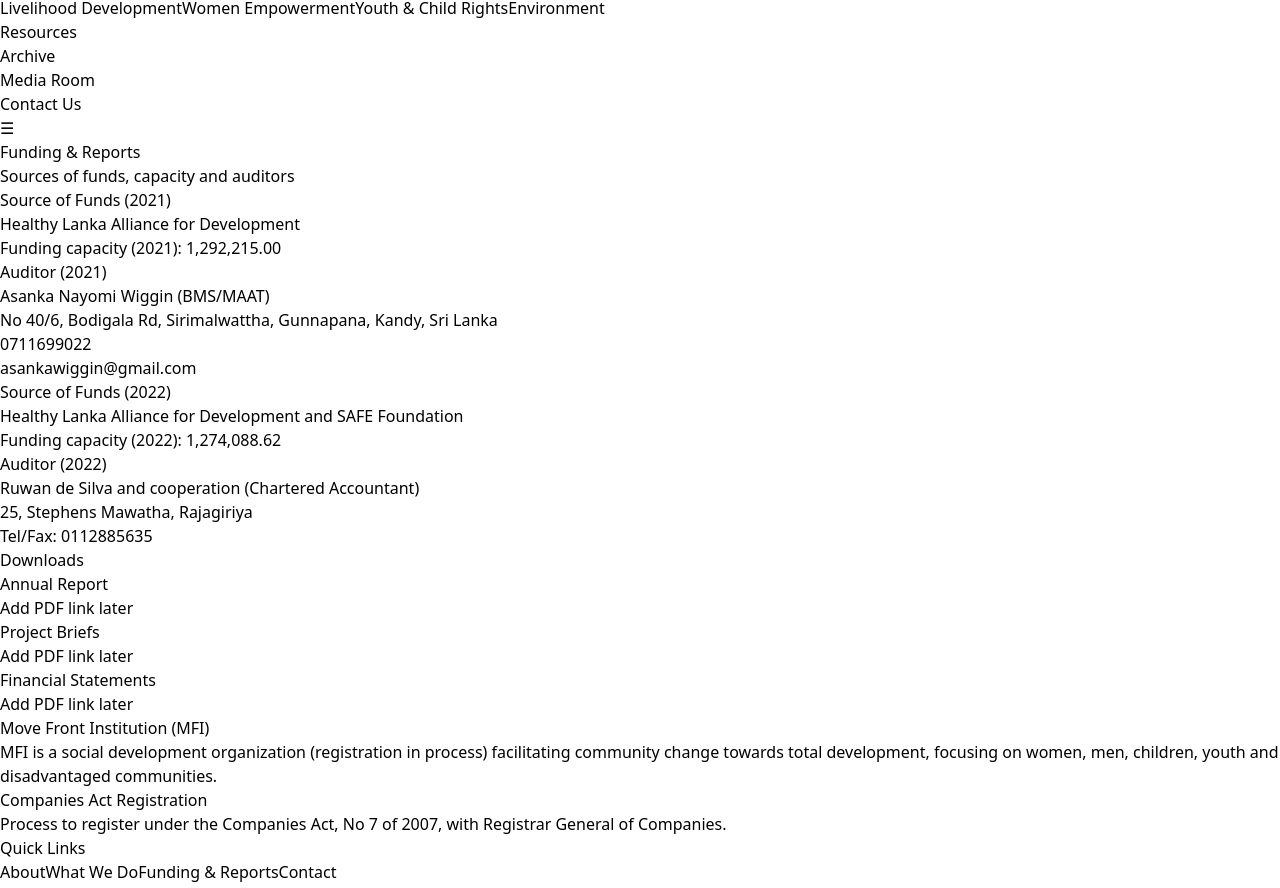
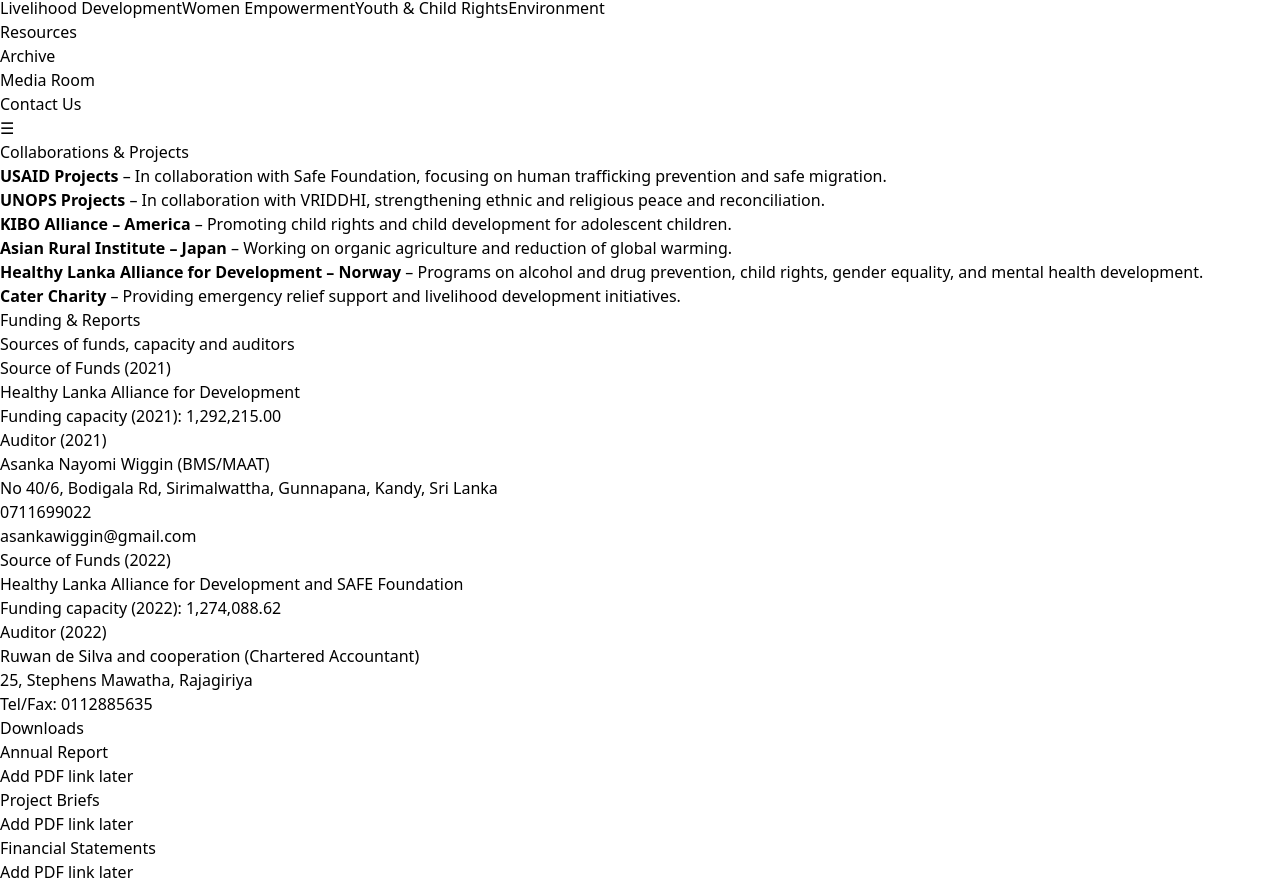
Before and after one commit to supunpramod/Move-Front-Institution, a React (Vite) app: page /funding-reports in a window 1280 px wide. Shown: the part 776-1664 px from the top of the page. Built offline with nearby package versions, Linux system fonts and the light colour scheme.

Commit message:
feat: Add collaborations and projects section to Funding page; include partners and networks in Where We Work page

```diff
--- a/src/pages/Funding.jsx
+++ b/src/pages/Funding.jsx
@@ -4,6 +4,48 @@
 export default function Funding() {
   return (
     <>
+<Section title="Collaborations & Projects">
+  <div className="rounded-2xl border border-slate-200 bg-slate-50 p-6">
+    <ul className="list-disc pl-5 text-slate-700 text-sm leading-relaxed space-y-3">
+
+      <li>
+        <strong>USAID Projects</strong> – In collaboration with Safe Foundation,
+        focusing on human trafficking prevention and safe migration.
+      </li>
+
+      <li>
+        <strong>UNOPS Projects</strong> – In collaboration with VRIDDHI,
+        strengthening ethnic and religious peace and reconciliation.
+      </li>
+
+      <li>
+        <strong>KIBO Alliance – America</strong> – Promoting child rights and
+        child development for adolescent children.
+      </li>
+
+      <li>
+        <strong>Asian Rural Institute – Japan</strong> – Working on organic
+        agriculture and reduction of global warming.
+      </li>
+
+      <li>
+        <strong>Healthy Lanka Alliance for Development – Norway</strong> –
+        Programs on alcohol and drug prevention, child rights, gender equality,
+        and mental health development.
+      </li>
+
+      <li>
+        <strong>Cater Charity</strong> – Providing emergency relief support and
+        livelihood development initiatives.
+      </li>
+
+    </ul>
+  </div>
+</Section>
+
+
+
+
       <Section title="Funding & Reports" subtitle="Sources of funds, capacity and auditors">
         <div className="grid md:grid-cols-2 gap-4">
           <Card title="Source of Funds (2021)">
--- a/src/pages/WhereWeWork.jsx
+++ b/src/pages/WhereWeWork.jsx
@@ -13,7 +13,15 @@
         Resources
       </h1>
 
-  <Section title="Organization structure " >
+      <Section title="Partners and Networks" >
+              <div className="rounded-2xl border border-slate-200 bg-slate-50 p-6">
+                <p className="text-slate-700 text-sm leading-relaxed">
+                Healthy Lanka Alliance for Development
+                </p>
+              </div>
+            </Section>
+
+  <Section  >
           <div className="flex flex-col items-center">
             <img
               src={lif1}
```
